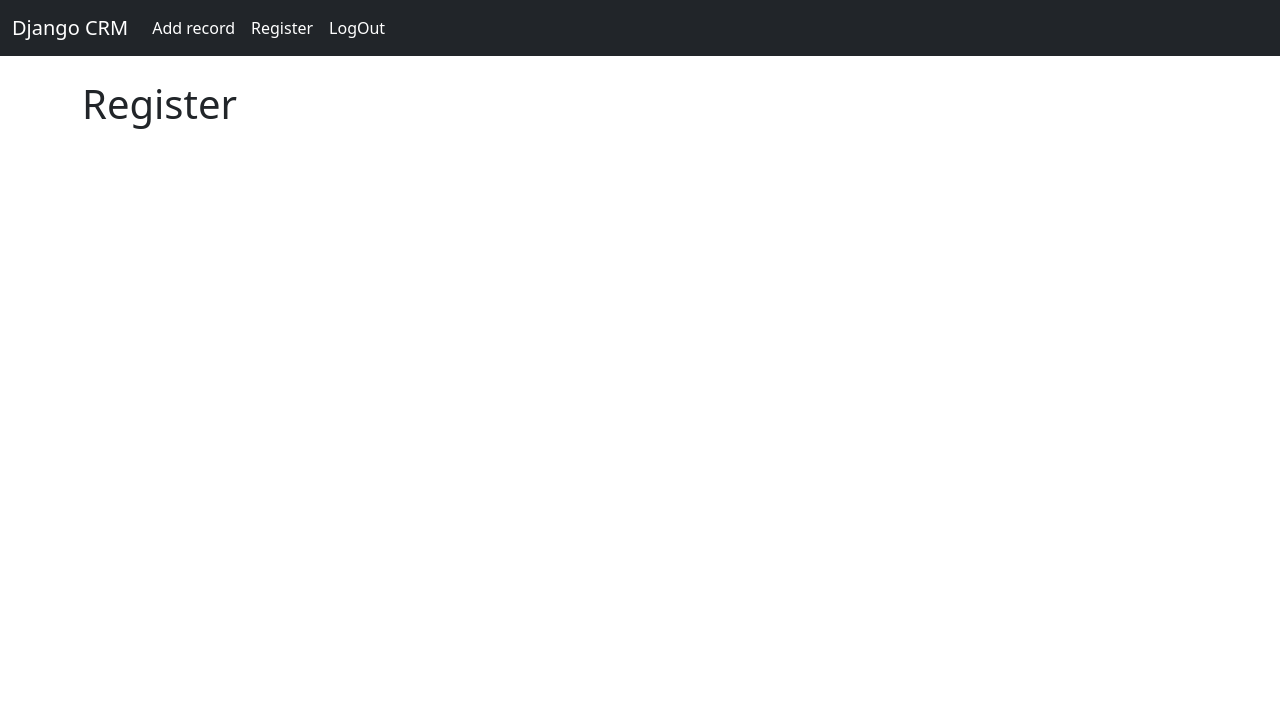
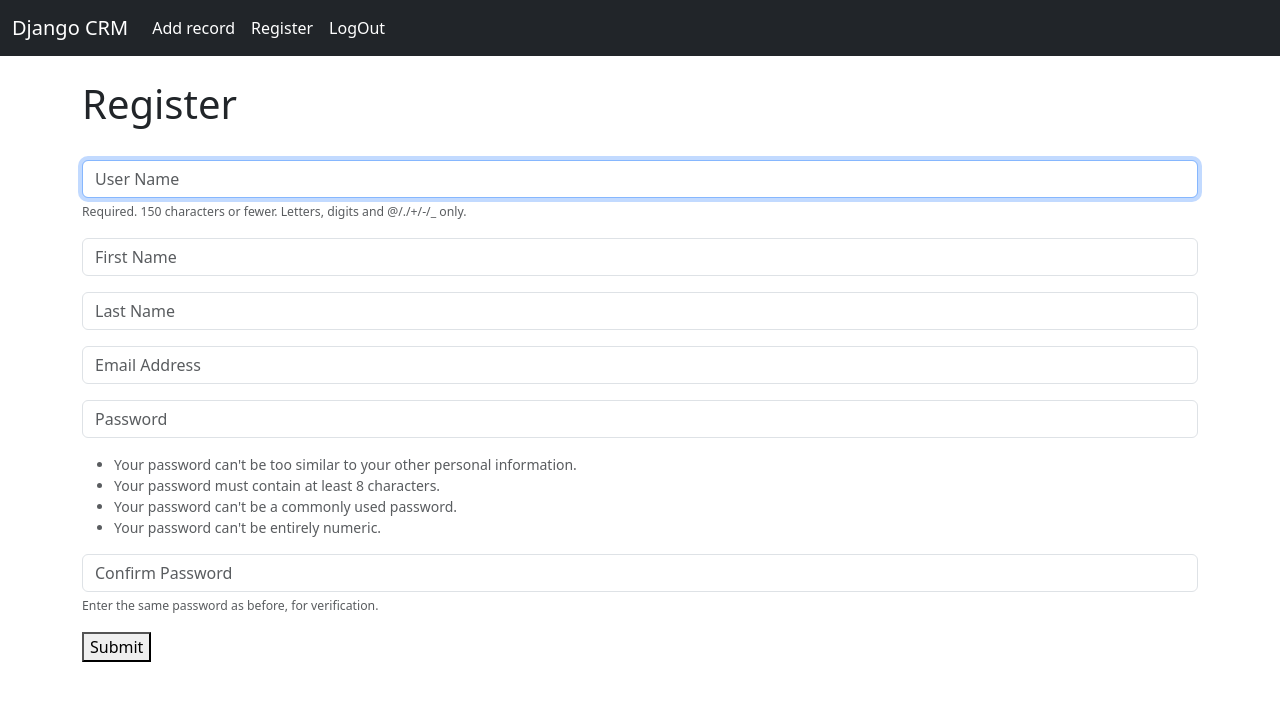
Before and after one commit to Rahul-Phoolbhati/crm-in-django, a Django app: page /website/register/ in a window 1280 px wide. Shown: the top 701 px of the page. Run offline with Django 4.2, Linux system fonts and the light colour scheme.

Commit message:
registration form

```diff
--- a/website/forms.py
+++ b/website/forms.py
@@ -1,11 +1,41 @@
-from django import form
+from django import forms
 from django.contrib.auth.models import User #aloows us to create superuser
 from django.contrib.auth.forms import UserCreationForm #creates users
-from .models import Record
 
+
+#Custom Form Class with Fields Defined:
+#This approach is more concise and direct, and it allows you to include additional fields in your form.
 class SignUpForm(UserCreationForm):
-    email=forms.EmailField(label='email',required, widget=forms.TextInput(attrs={'class':'form-control', 'placeholder':'Email Address'}))
+	email = forms.EmailField(label="", widget=forms.TextInput(attrs={'class':'form-control', 'placeholder':'Email Address'}))
     #as bootstarp is used to design it , so botttsrap needs class
     #The attrs parameter within widget allows you to set the HTML attributes, such as class for styling and placeholder for a placeholder text.
-    first_name=forms.CharField(label='First Name', max_length=100,required,widget=forms.TextInput(attrs={'class':'form-control', 'placeholder':'First Name'}))
-    last_name=forms.CharField(label='Last Name', max_length=100,required,widget=forms.TextInput(attrs={'class':'form-control', 'placeholder':'Last Name'}))
+	first_name = forms.CharField(label="", max_length=100, widget=forms.TextInput(attrs={'class':'form-control', 'placeholder':'First Name'}))
+	last_name = forms.CharField(label="", max_length=100, widget=forms.TextInput(attrs={'class':'form-control', 'placeholder':'Last Name'}))
+
+
+#fields lists the form fields to be included: 'username,' 'first_name,' 'last_name,' 'email,' 'password1,' and 'password2.' These fields will be displayed in the registration form.
+	class Meta:
+		model = User
+		fields = ('username', 'first_name', 'last_name', 'email', 'password1', 'password2')
+
+
+#Custom Form with __init__ Method:
+# allows you to control the form's styling and layout.
+# This approach is more flexible and gives you full control over the form's appearance.
+	def __init__(self, *args, **kwargs):
+		super(SignUpForm, self).__init__(*args, **kwargs)
+
+		self.fields['username'].widget.attrs['class'] = 'form-control'
+		self.fields['username'].widget.attrs['placeholder'] = 'User Name'
+		self.fields['username'].label = ''
+		self.fields['username'].help_text = '<span class="form-text text-muted"><small>Required. 150 characters or fewer. Letters, digits and @/./+/-/_ only.</small></span>'
+
+		self.fields['password1'].widget.attrs['class'] = 'form-control'
+		self.fields['password1'].widget.attrs['placeholder'] = 'Password'
+		self.fields['password1'].label = ''
+		self.fields['password1'].help_text = '<ul class="form-text text-muted small"><li>Your password can\'t be too similar to your other personal information.</li><li>Your password must contain at least 8 characters.</li><li>Your password can\'t be a commonly used password.</li><li>Your password can\'t be entirely numeric.</li></ul>'
+
+		self.fields['password2'].widget.attrs['class'] = 'form-control'
+		self.fields['password2'].widget.attrs['placeholder'] = 'Confirm Password'
+		self.fields['password2'].label = ''
+		self.fields['password2'].help_text = '<span class="form-text text-muted"><small>Enter the same password as before, for verification.</small></span>'
--- a/website/templates/home.html
+++ b/website/templates/home.html
@@ -6,7 +6,7 @@
 <h1>Welcome u r logged in</h1>
 {%  else %}
 
- <h3>Login Now</h3>
+ <h3>Login n</h3>
 <form method="POST" action="{% url 'homee' %}">
 {% comment %} name ='homee' {% endcomment %}
 {% csrf_token %}
--- a/website/templates/register.html
+++ b/website/templates/register.html
@@ -2,4 +2,27 @@
 
 {% block content %}
 <h1>Register</h1>
+<br/>
+
+<form method="POST" action="{% url 'register' %}">
+{% comment %} name ='homee' {% endcomment %}
+{% csrf_token %}
+
+{% if form.errors %}
+Your Form has error
+{% for field in form  %}
+{% if field.errors %}
+{{ field.errors}}
+
+
+{% endif %}
+
+{% endfor %}
+{% endif %}
+   {{ form.as_p }}
+<button type="submit">Submit</button>
+
+</form>
+
+
 {% endblock %}
--- a/website/urls.py
+++ b/website/urls.py
@@ -1,6 +1,5 @@
 from django.urls import path
 from . import views
-
 
 urlpatterns = [
     # path('', views.home, name='base')
--- a/website/views.py
+++ b/website/views.py
@@ -1,7 +1,8 @@
 from django.shortcuts import render,redirect
 from django.contrib.auth import authenticate,login,logout
 from django.contrib import messages
-from django.http import HttpResponse
+
+from .forms import SignUpForm
 
 def home(request):
     if request.method=="POST":
@@ -28,4 +29,22 @@ def logout_(request):
 
 
 def register_(request):
-    return render(request,'register.html')
+    if request.method=='POST':
+        form=SignUpForm(request.POST)
+        if form.is_valid():
+
+            form.save()
+
+            #auhenticae & logging
+            username = form.cleaned_data['username'] #username = ...  assigns the cleaned 'username' value to the username variable.
+            password = form.cleaned_data['password1']
+            user = authenticate(username=username, password=password)
+            login(request,user)
+            messages.success(request,"You have Succesfully Registered")
+            return redirect(request,'homee')
+
+    else:                  #when  no action of POST
+        form = SignUpForm()
+        return render(request, 'register.html', {'form': form})# passes the "form":form  as context data to the template,html
+
+    return render(request,'register.html', {'form': form})
```
